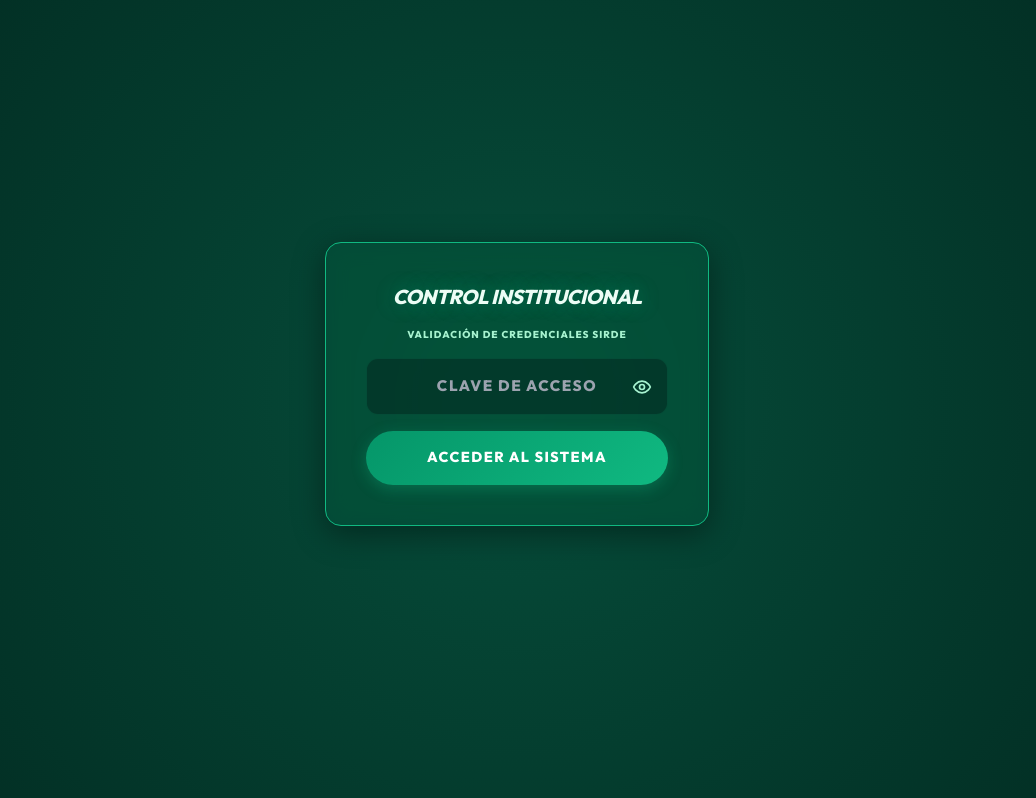
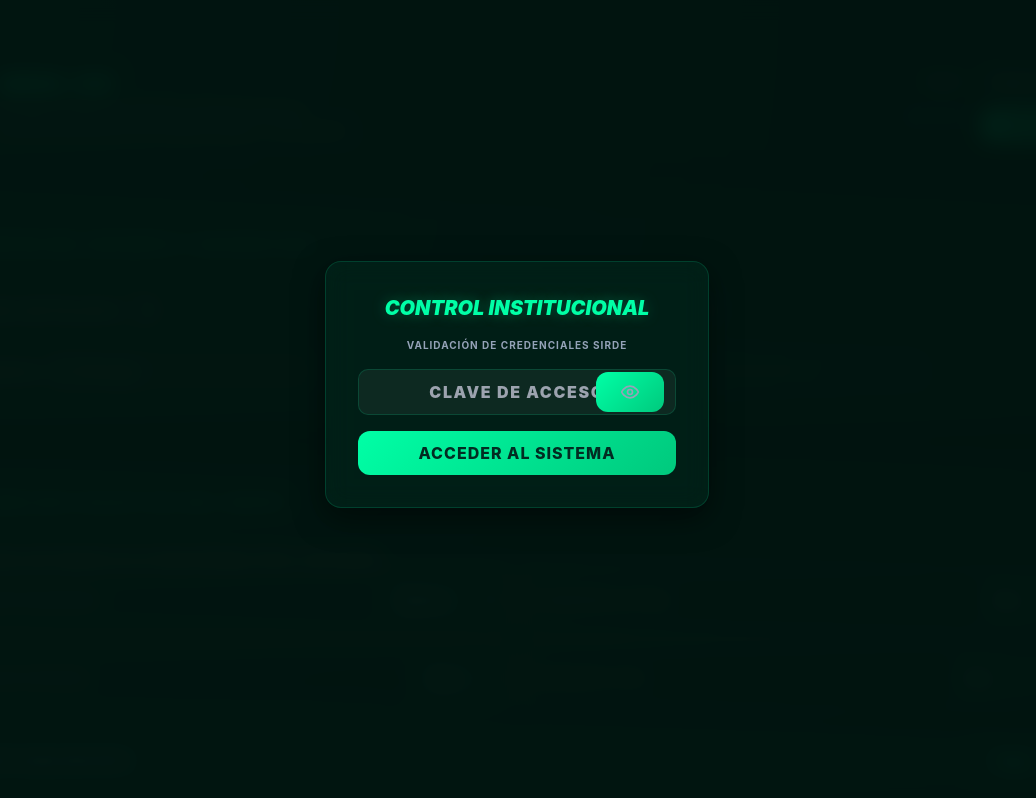
Before and after one commit to cyberbod2025/Diagnostico-Colectivo, a website: page index.html in a window 1280 px wide. Shown: the top 798 px of the page, without its empty margins (123-1159 px from the left). Drawn offline with nearby package versions, Linux system fonts and the light colour scheme.

Commit message:
Skin Final: Cyber Green Dashboard con Glassmorphism (Paleta Hugo)

```diff
--- a/styles.css
+++ b/styles.css
@@ -1,24 +1,24 @@
-/* SIRDE-310 Premium Dark Green Skin */
+/* SIRDE-310 Premium Dark Green Skin - Cyber Edition */
 :root {
-    --primary-green: #10b981;
-    --primary-glow: rgba(16, 185, 129, 0.4);
-    --dark-bg: #022c22;
-    --dark-bg-alt: #064e3b;
-    --card-bg: rgba(6, 78, 59, 0.4);
-    --glass-border: rgba(16, 185, 129, 0.15);
-    --text-main: #ecfdf5;
-    --text-muted: #a7f3d0;
+    --primary-green: #00ffa6;
+    --primary-glow: rgba(0, 255, 166, 0.6);
+    --dark-bg-start: #0f3d2e;
+    --dark-bg-end: #02140f;
+    --card-bg: rgba(0, 255, 170, 0.05);
+    --glass-border: rgba(0, 255, 170, 0.15);
+    --input-bg: rgba(255, 255, 255, 0.05);
+    --text-main: #e2e8f0;
+    --text-muted: #94a3b8;
     --white: #ffffff;
-    --grad-green: linear-gradient(135deg, #059669 0%, #10b981 100%);
-    --grad-dark: linear-gradient(180deg, #022c22 0%, #064e3b 100%);
-    --grad-accent: linear-gradient(135deg, #34d399 0%, #059669 100%);
+    --grad-btn: linear-gradient(135deg, #00ffa6, #00c97d);
+    --grad-bg: radial-gradient(circle at top left, #0f3d2e, #02140f);
 }
 
 body {
-    background: var(--grad-dark);
+    background: var(--grad-bg);
     background-attachment: fixed;
     color: var(--text-main);
-    font-family: 'Outfit', 'Inter', system-ui, -apple-system, sans-serif;
+    font-family: 'Inter', sans-serif;
     line-height: 1.5;
     margin: 0;
     min-height: 100vh;
@@ -30,192 +30,141 @@ body {
     padding: 2rem 1rem;
 }
 
-/* Glassmorphism Cards */
+/* Glassmorphism Cards & Containers */
 .card,
+.section,
+#auth-wall .card,
 .bg-slate-50,
 .bg-white,
 .bg-blue-50\/30 {
     background: var(--card-bg) !important;
-    backdrop-filter: blur(12px) saturate(180%);
-    -webkit-backdrop-filter: blur(12px) saturate(180%);
+    backdrop-filter: blur(12px) !important;
+    -webkit-backdrop-filter: blur(12px) !important;
+    border-radius: 16px !important;
     border: 1px solid var(--glass-border) !important;
+    box-shadow: 0 10px 30px rgba(0,0,0,0.5) !important;
+    padding: 2rem;
+    margin-bottom: 2rem;
     color: var(--text-main) !important;
-    border-radius: 16px;
-    padding: 2.5rem;
-    box-shadow: 0 8px 32px 0 rgba(0, 0, 0, 0.4);
-    margin-bottom: 2rem;
-    transition: all 0.3s cubic-bezier(0.4, 0, 0.2, 1);
+    transition: all 0.3s ease;
 }
 
 .card:hover {
-    border-color: var(--primary-green);
-    box-shadow: 0 8px 32px 0 var(--primary-glow);
+    border-color: var(--primary-green) !important;
+    box-shadow: 0 10px 40px rgba(0, 255, 166, 0.1) !important;
 }
 
-/* Typography & Colors */
-label, span, p, h1, h2, h3, h4 {
+/* Typography */
+h1, h2 {
+    color: var(--primary-green) !important;
+    font-weight: 800;
+}
+
+h1 {
+    font-size: 2.5rem;
+    text-shadow: 0 0 15px rgba(0, 255, 166, 0.3);
+}
+
+.section-title {
+    color: var(--primary-green) !important;
+    border-left: 5px solid var(--primary-green);
+    padding-left: 1.25rem;
+    text-transform: uppercase;
+    letter-spacing: 0.15em;
+    font-size: 0.9rem;
+    font-weight: 950;
+    margin-bottom: 2rem;
+}
+
+label, span, p {
     color: var(--text-main) !important;
 }
 
-.text-slate-500, .text-slate-400, .text-slate-900, .text-slate-600 {
+.text-slate-500, .text-slate-400, .text-slate-900 {
     color: var(--text-muted) !important;
 }
 
-h1, h2, h3 {
-    margin: 0;
-    line-height: 1.1;
-    letter-spacing: -0.02em;
-}
-
-h1 {
-    font-size: 3rem;
-    font-weight: 950;
-    color: var(--white);
-    text-shadow: 0 0 20px var(--primary-glow);
-}
-
-h2 {
-    font-size: 1.8rem;
-    font-weight: 900;
-    color: var(--primary-green);
-}
-
-.section-title {
-    font-size: 0.9rem;
-    text-transform: uppercase;
-    letter-spacing: 0.25em;
-    font-weight: 950;
-    color: var(--primary-green);
-    border-left: 5px solid var(--primary-green);
-    padding-left: 1.5rem;
-    margin-bottom: 2.5rem;
-}
-
-/* Form Elements - Translúcido Oscuro */
-.input-group label {
-    display: block;
-    font-size: 0.75rem;
-    font-weight: 800;
-    text-transform: uppercase;
-    color: var(--text-muted);
-    margin-bottom: 1rem;
-    letter-spacing: 0.1em;
-}
-
-input[type="text"],
-input[type="number"],
-input[type="password"],
-select,
-textarea {
-    width: 100%;
-    padding: 1rem;
-    background: rgba(2, 44, 34, 0.6) !important;
+/* Inputs & Selects */
+input, select, textarea {
+    background: var(--input-bg) !important;
     border: 1px solid var(--glass-border) !important;
-    border-radius: 12px;
-    font-size: 0.95rem;
-    color: var(--white) !important;
-    box-sizing: border-box;
-    transition: all 0.2s ease;
+    color: var(--text-main) !important;
+    border-radius: 10px !important;
+    padding: 10px !important;
+    transition: 0.2s;
+    font-family: inherit;
 }
 
 input:focus, select:focus, textarea:focus {
     outline: none;
     border-color: var(--primary-green) !important;
-    background: rgba(2, 44, 34, 0.8) !important;
-    box-shadow: 0 0 15px var(--primary-glow);
+    background: rgba(255, 255, 255, 0.1) !important;
+    box-shadow: 0 0 8px var(--primary-glow);
 }
 
-/* Buttons - Green Gradients */
-.btn-primary {
-    background: var(--grad-green);
-    color: var(--white);
-    border: none;
-    padding: 1rem 2rem;
-    border-radius: 50px;
-    font-weight: 900;
+/* Botones */
+button, .btn-primary {
+    background: var(--grad-btn) !important;
+    color: #022c22 !important;
+    border: none !important;
+    border-radius: 12px !important;
+    padding: 10px 24px !important;
+    font-weight: 800 !important;
+    text-transform: uppercase;
+    letter-spacing: 1px;
     cursor: pointer;
-    font-size: 0.9rem;
-    text-transform: uppercase;
-    letter-spacing: 0.1em;
-    transition: all 0.4s cubic-bezier(0.175, 0.885, 0.32, 1.275);
-    box-shadow: 0 4px 15px rgba(16, 185, 129, 0.3);
+    transition: 0.25s !important;
 }
 
-.btn-primary:hover {
-    transform: translateY(-3px) scale(1.03);
-    box-shadow: 0 10px 25px rgba(16, 185, 129, 0.5);
-    background: var(--grad-accent);
+button:hover, .btn-primary:hover {
+    transform: translateY(-2px);
+    box-shadow: 0 0 12px var(--primary-glow) !important;
 }
 
-/* Student List Customization */
+/* Specific elements adjustments */
+#auth-wall {
+    background: rgba(2, 20, 15, 0.95) !important;
+    backdrop-filter: blur(10px);
+}
+
+#impacto {
+    color: var(--primary-green) !important;
+    font-weight: 900;
+}
+
+.official-header {
+    border-bottom: 1px solid var(--glass-border);
+    margin-bottom: 2rem;
+}
+
+/* Student List */
 .student-entry {
     padding: 1.25rem;
     border-bottom: 1px solid var(--glass-border);
-    transition: background 0.2s ease;
-}
-
-.student-entry:hover {
-    background: rgba(16, 185, 129, 0.05);
 }
 
 .student-subform {
-    background: rgba(2, 44, 34, 0.4);
+    background: rgba(0, 255, 170, 0.03);
     border: 1px solid var(--glass-border);
     padding: 1.5rem;
     border-radius: 12px;
-    margin-top: 1.25rem;
+    margin-top: 1rem;
 }
 
-/* Authentication Wall Matching */
-#auth-wall {
-    background: radial-gradient(circle at center, var(--dark-bg-alt) 0%, var(--dark-bg) 100%) !important;
-}
-
-#auth-wall .card {
-    background: rgba(6, 78, 59, 0.6) !important;
-    border: 1px solid var(--primary-green) !important;
-}
-
-/* Checkboxes & Selects specifically */
-.impact-factor {
-    background: rgba(6, 78, 59, 0.5) !important;
-}
-
-/* Sidebar/Nav adjustments */
-.border-b-2 {
-    border-color: var(--glass-border) !important;
-}
-
-.bg-slate-900 {
-    background: var(--dark-bg-alt) !important;
-}
-
-/* Mobile Adjustments */
-@media (max-width: 640px) {
-    .card {
-        padding: 1.5rem;
-        border-radius: 0;
-        margin-bottom: 0.5rem;
-    }
-    h1 { font-size: 2.2rem; }
-    h2 { font-size: 1.5rem; }
-    .section-title { font-size: 0.85rem; padding-left: 1rem; margin-bottom: 2rem; }
-}
-
-/* Custom Scrollbar Premium Green */
+/* Scrollbar */
 ::-webkit-scrollbar { width: 8px; }
-::-webkit-scrollbar-track { background: var(--dark-bg); }
+::-webkit-scrollbar-track { background: var(--dark-bg-end); }
 ::-webkit-scrollbar-thumb {
-    background: var(--dark-bg-alt);
-    border: 2px solid var(--dark-bg);
-    border-radius: 10px;
+    background: #0f3d2e;
+    border-radius: 4px;
 }
 ::-webkit-scrollbar-thumb:hover { background: var(--primary-green); }
 
-/* Impact Badges Style */
-#impacto {
-    color: var(--primary-green) !important;
-    text-shadow: 0 0 10px var(--primary-glow);
+/* Impact factors badge */
+.impact-factor {
+    background: rgba(0, 255, 170, 0.1) !important;
+    border: 1px solid var(--glass-border) !important;
+    border-radius: 6px;
 }
 
 /* Dashboards and tables */
@@ -224,5 +173,13 @@ input:focus, select:focus, textarea:focus {
 }
 
 .bg-blue-50, .bg-slate-100 {
-    background: rgba(6, 78, 59, 0.2) !important;
+    background: rgba(0, 255, 170, 0.05) !important;
 }
+
+/* Print Optimization */
+@media print {
+    body { background: white; color: black; }
+    .no-print { display: none !important; }
+    .card { background: white !important; border: 1px solid #ccc !important; box-shadow: none !important; color: black !important; }
+    h1, h2 { color: black !important; }
+}
```
